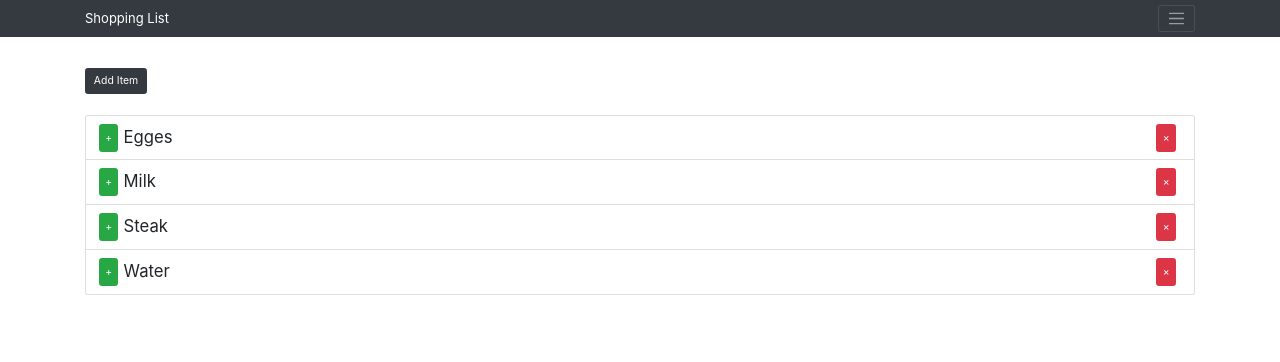
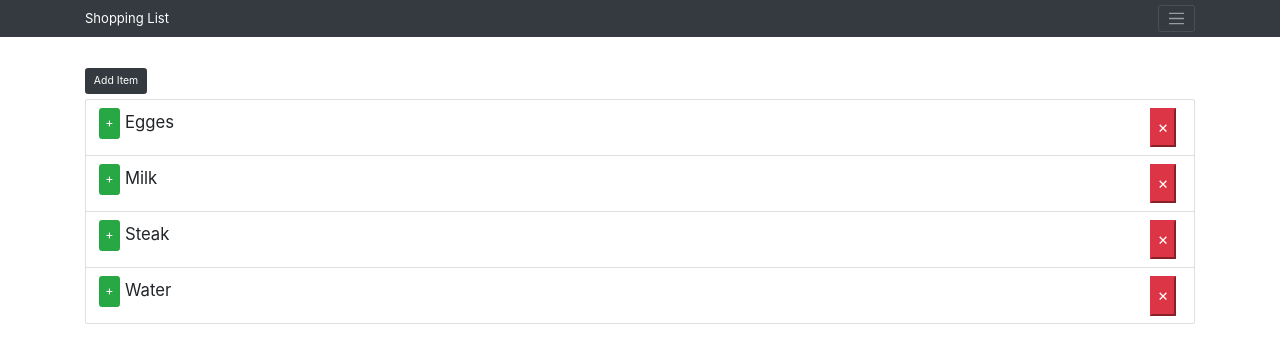
Before and after one commit to MotiLM2003/mern-simple-shipping-list, a React (Create React App) app in the folder client/: page / in a window 1280 px wide. Shown: the top 362 px of the page. Built offline with nearby package versions, Linux system fonts and the light colour scheme.

Commit message:
:apple removed most of reactstrap components (dont like it :/

```diff
--- a/client/src/components/ShoppingList/ShoppingList.js
+++ b/client/src/components/ShoppingList/ShoppingList.js
@@ -1,7 +1,4 @@
 import React, { useState, useEffect, useRef } from 'react';
-import { TransitionGroup } from 'react-transition-group';
-import { v4 as uuidv4 } from 'uuid';
-import { Container, Button, ListGroup, ListGroupItem } from 'reactstrap';
 import { connect } from 'react-redux';
 import {
   getItems,
@@ -17,7 +14,7 @@ import {
 } from '../../actions/itemModelActions';
 import PropsTypes from 'prop-types';
 import ShoppingListItem from './ShoppingListItem';
-import { motion } from 'framer-motion';
+import { motion, AnimatePresence } from 'framer-motion';
 import { itemsContainerVariants } from './motionVarirants';
 
 const ShoppingList = ({
@@ -54,6 +51,8 @@ const ShoppingList = ({
         <diiv>
           <input type='text' ref={newItemNameRef} />
           <button
+            className='btn btn-dark'
+            className='btn btn-dark'
             onClick={() => {
               addItem({ name: newItemNameRef.current.value });
               closeModel();
@@ -90,13 +89,12 @@ const ShoppingList = ({
 
   return (
     <motion.div className='container'>
-      <Button
-        color='dark'
-        style={{ marginBottom: '2rem' }}
+      <buttno
+        className='btn btn-dark mb-2'
         onClick={() => updateModel(renderNewItem())}
       >
         Add Item
-      </Button>
+      </buttno>
 
       <motion.div
         className='list-group'
--- a/client/src/components/ShoppingList/ShoppingListItem.js
+++ b/client/src/components/ShoppingList/ShoppingListItem.js
@@ -1,6 +1,4 @@
 import React from 'react';
-import { CSSTransition } from 'react-transition-group';
-import { Button, ListGroupItem } from 'reactstrap';
 import { itemsContainerVariants, itemsVariants } from './motionVarirants';
 import { motion, AnimatePresence } from 'framer-motion';
 
@@ -13,29 +11,31 @@ const ShoppingListItem = ({ item, onUpdate, onDelete }) => {
         className='list-group-item shopping-list-item'
         variants={itemsVariants}
       >
-        <Button
-          className='update-btn'
-          color='success'
-          size='md'
-          style={{ padding: '.5rem', marginRight: '.5rem' }}
+        <button
+          className='btn btn-success update-btn '
+          style={{
+            padding: '.5rem',
+            marginRight: '.5rem',
+
+            color: '#fff',
+            fontSize: '1.2rem',
+          }}
           onClick={() => {
             onUpdate({ id, name });
           }}
         >
           +
-        </Button>
+        </button>
         {name}
-        <Button
-          className='float-right'
-          color='danger'
-          size='md'
+        <button
+          className='float-right btn-danger '
           style={{ padding: '.5rem', marginRight: '.5rem' }}
           onClick={() => {
             onDelete(id);
           }}
         >
           &times;
-        </Button>
+        </button>
       </motion.div>
     </AnimatePresence>
   );
```
Also changed, not shown: 1 other file (tests, documents, lock files or other folders).
